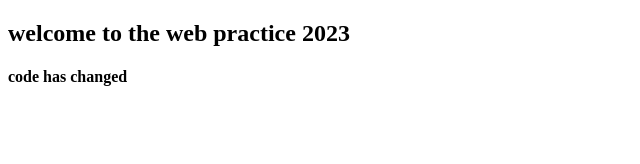
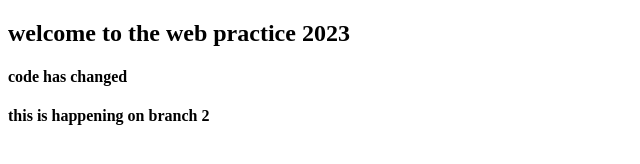
Before and after one commit to akjilan/web2023, a plain HTML site: page practice.html in a window 1280 px wide. Shown: the whole page, without its empty margins (0-640 px from the left). Drawn offline with Linux system fonts and the light colour scheme.

Commit message:
practice02 updated

```diff
--- a/practice.html
+++ b/practice.html
@@ -10,6 +10,7 @@
 
     <h2>welcome to the web practice 2023</h2>
     <h4>code has changed</h4>
+    <h4>this is happening on branch 2</h4>
 
 
 
```
Also changed, not shown: 2 other files.
